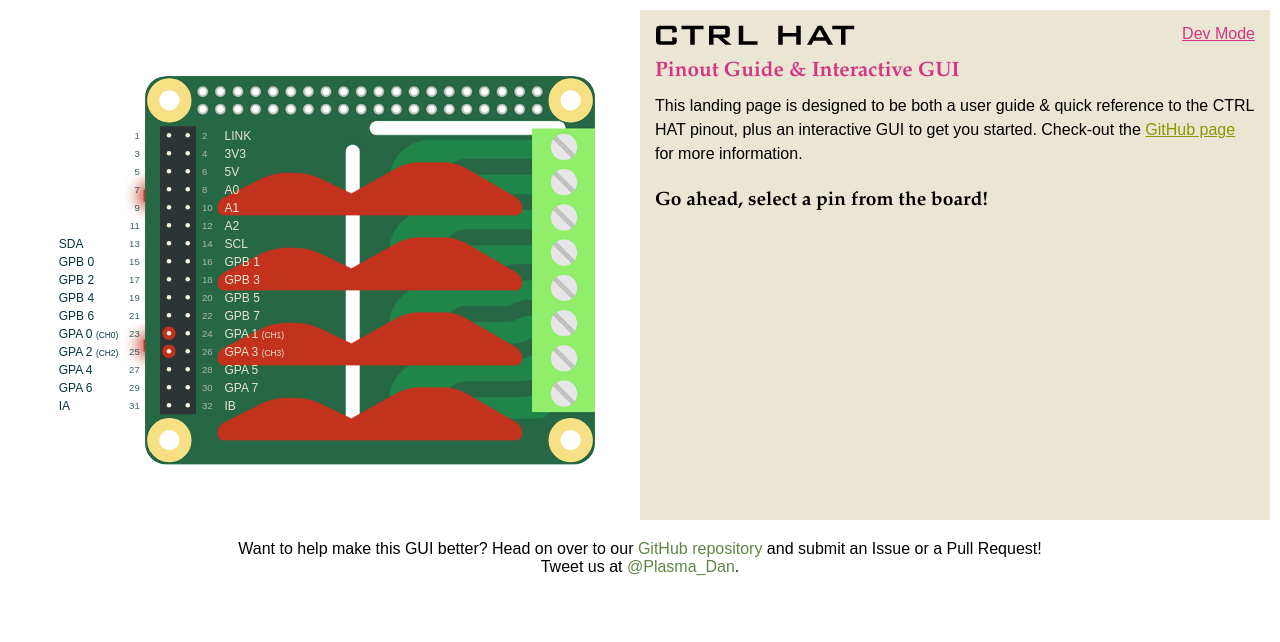
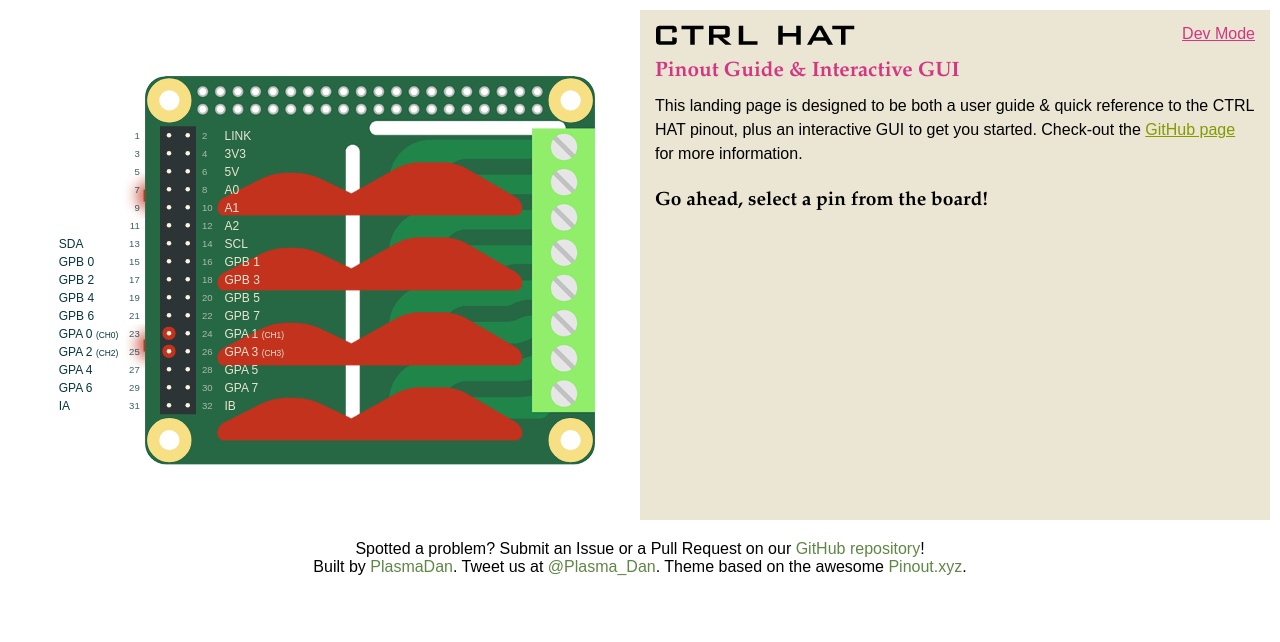
Before and after one commit to plasmadancom/CTRL-HAT, a PHP site: page / in a window 1280 px wide. Shown: the top 642 px of the page. Run offline with PHP 8.4, Linux system fonts and the light colour scheme.

Commit message:
Update GUI Footer

```diff
--- a/gui/config.php
+++ b/gui/config.php
@@ -3,7 +3,7 @@
 /*
  * config.php - CTRL HAT gpio config for web GUI
  *
- * Copyright (C) 2019 Dan Jones - https://plasmadan.com
+ * Copyright (C) 2020 Dan Jones - https://plasmadan.com
  *
  *
  * -----------------------------------------------------------------------------
--- a/gui/index.php
+++ b/gui/index.php
@@ -3,7 +3,7 @@
 /*
  * index.php - CTRL HAT web GUI
  *
- * Copyright (C) 2019 Dan Jones - https://plasmadan.com
+ * Copyright (C) 2020 Dan Jones - https://plasmadan.com
  *
  *
  * -----------------------------------------------------------------------------
@@ -132,8 +132,8 @@
         </div>
     </div>
     <div class="footer">
-        <p>Want to help make this GUI better? Head on over to our <a href="https://github.com/plasmadancom/CTRL-HAT">GitHub repository</a> and submit an Issue or a Pull Request!</p>
-        <p>Tweet us at <a href="https://twitter.com/Plasma_Dan">@Plasma_Dan</a>.</p>
+        <p>Spotted a problem? Submit an Issue or a Pull Request on our <a href="https://github.com/plasmadancom/CTRL-HAT">GitHub repository</a>!</p>
+        <p>Built by <a href="https://plasmadan.com">PlasmaDan</a>. Tweet us at <a href="https://twitter.com/Plasma_Dan">@Plasma_Dan</a>. Theme based on the awesome <a href="https://pinout.xyz">Pinout.xyz</a>.</p>
     </div>
 </body>
 <script src="src/js/scripts.js"></script>
--- a/gui/src/inc/functions.php
+++ b/gui/src/inc/functions.php
@@ -3,7 +3,7 @@
 /*
  * functions.php - CTRL HAT functions for web GUI
  *
- * Copyright (C) 2019 Dan Jones - https://plasmadan.com
+ * Copyright (C) 2020 Dan Jones - https://plasmadan.com
  *
  *
  * -----------------------------------------------------------------------------
--- a/gui/src/js/scripts.js
+++ b/gui/src/js/scripts.js
@@ -1,7 +1,7 @@
 /*
  * scripts.js - CTRL HAT jQuery scripts for web GUI
  *
- * Copyright (C) 2019 Dan Jones - https://plasmadan.com
+ * Copyright (C) 2020 Dan Jones - https://plasmadan.com
  *
  *
  * -----------------------------------------------------------------------------
--- a/index.html
+++ b/index.html
@@ -131,8 +131,8 @@
         </div>
     </div>
     <div class="footer">
-        <p>Want to help make this GUI better? Head on over to our <a href="https://github.com/plasmadancom/CTRL-HAT">GitHub repository</a> and submit an Issue or a Pull Request!</p>
-        <p>Tweet us at <a href="https://twitter.com/Plasma_Dan">@Plasma_Dan</a>.</p>
+        <p>Spotted a problem? Submit an Issue or a Pull Request on our <a href="https://github.com/plasmadancom/CTRL-HAT">GitHub repository</a>!</p>
+        <p>Built by <a href="https://plasmadan.com">PlasmaDan</a>. Tweet us at <a href="https://twitter.com/Plasma_Dan">@Plasma_Dan</a>. Theme based on the awesome <a href="https://pinout.xyz">Pinout.xyz</a>.</p>
     </div>
 </body>
 <script src="gui/src/js/scripts.js"></script>
```
